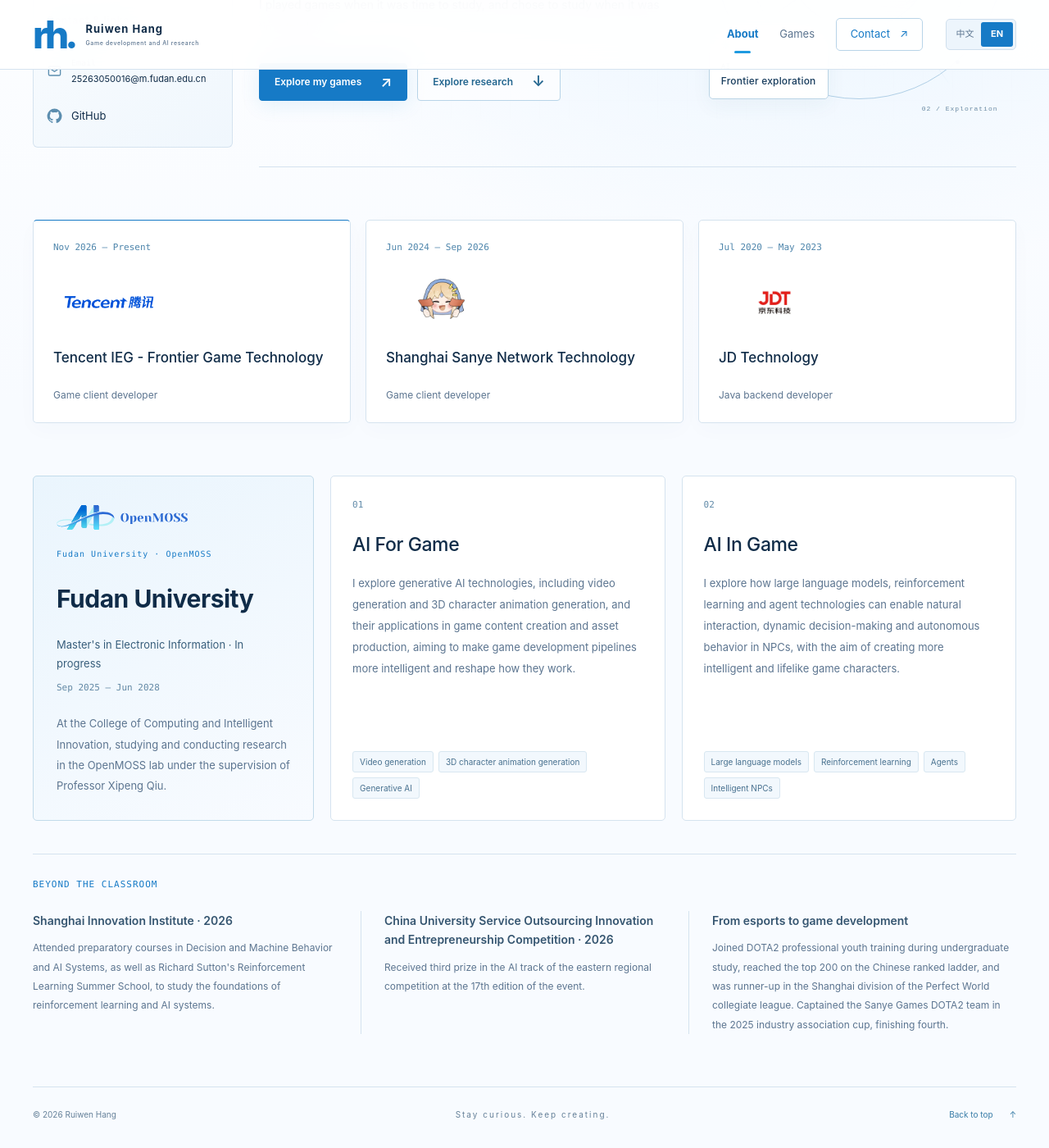
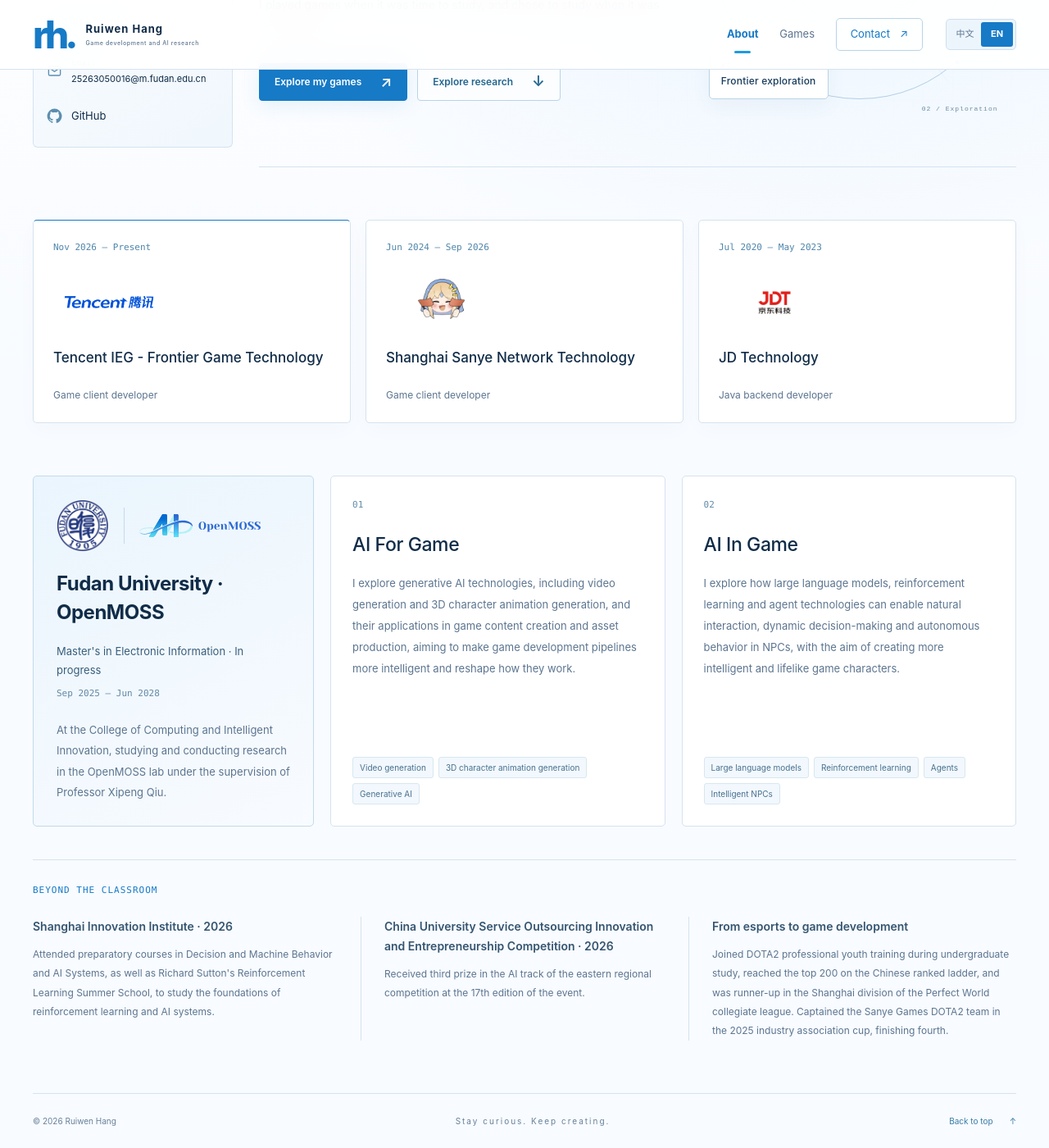
Before and after one commit to RavenHang/ravenhang.github.io, a Jekyll site: the page built from _pages/about-en.md, in a window 1280 px wide and 1400 px high, scrolled down 431 px. Shown: the whole window at 82% size. Built offline with Jekyll 4.4.1, drawn with Linux system fonts in a browser that asks for light colours.

Commit message:
Add Fudan emblem and streamline education branding

```diff
--- a/_includes/personal-home.html
+++ b/_includes/personal-home.html
@@ -42,11 +42,11 @@
           <h2 id="research-title" class="sr-only">{{ ui.research_heading }}</h2>
           <div class="research-layout">
             <div class="education">
-              <p class="eyebrow education-brand">
-                <a class="education-logo" href="https://openmoss.ai/" target="_blank" rel="noopener noreferrer"><img src="{{ '/images/openmoss-logo.svg' | relative_url }}" alt="OpenMOSS" width="160" height="31" loading="lazy" decoding="async"></a>
-                <span>{{ ui.education_label }}</span>
-              </p>
-              <h3>{{ profile.education.school }}</h3>
+              <div class="education-brand">
+                <img class="education-emblem" src="{{ '/images/fudan-emblem.png' | relative_url }}" alt="" width="64" height="64" loading="lazy" decoding="async" aria-hidden="true">
+                <a class="education-logo" href="https://openmoss.ai/" target="_blank" rel="noopener noreferrer"><img src="{{ '/images/openmoss-logo.svg' | relative_url }}" alt="OpenMOSS" width="148" height="29" loading="lazy" decoding="async"></a>
+              </div>
+              <h3>{{ ui.education_label }}</h3>
               <div class="education-meta"><p>{{ profile.education.degree }}</p><p>{{ profile.education.period }}</p></div>
               <p class="education-description">{{ profile.education.description }}</p>
             </div>
--- a/assets/css/personal-home.css
+++ b/assets/css/personal-home.css
@@ -138,12 +138,12 @@ html[lang="en"] .page-home .hero h1 { font-size:clamp(34px,3.2vw,47px); line-hei
 .research-inner { min-width:0; }
 .page-home .research-layout { display:grid; grid-template-columns:minmax(230px,.82fr) minmax(0,2fr); gap:20px; align-items:stretch; }
 .page-home .education { padding:28px; border:1px solid #c2dbea; border-radius:5px; background:linear-gradient(150deg,#eaf5fd,#f8fbff); box-shadow:none; }
-.page-home .education>.eyebrow { font:10px/1.7 var(--mono); color:var(--primary); letter-spacing:1px; }
-.page-home .education-brand { display:flex; flex-direction:column; align-items:flex-start; gap:14px; text-transform:none; }
-.page-home .education-logo { display:inline-flex; align-items:center; min-height:44px; max-width:100%; }
-.page-home .education-logo img { display:block; width:160px; max-width:100%; height:auto; }
-.page-home .education h3,html[lang="en"] .page-home .education h3 { margin-top:27px; font-size:30px; color:var(--ink); line-height:1.3; letter-spacing:-.5px; }
-.page-home .education-meta { margin-top:25px; font-size:13px; color:#385e7b; }
+.page-home .education-brand { display:flex; align-items:center; gap:18px; min-width:0; }
+.page-home .education-emblem { display:block; flex:0 0 64px; width:64px; height:64px; object-fit:contain; border-radius:50%; }
+.page-home .education-logo { display:inline-flex; flex:1; align-items:center; min-width:0; min-height:44px; padding-left:18px; border-left:1px solid #c2dbea; }
+.page-home .education-logo img { display:block; width:148px; max-width:100%; height:auto; }
+.page-home .education h3,html[lang="en"] .page-home .education h3 { margin-top:22px; font-size:24px; color:var(--ink); line-height:1.45; letter-spacing:-.5px; }
+.page-home .education-meta { margin-top:18px; font-size:13px; color:#385e7b; }
 .page-home .education-meta p:last-child { color:#6389a5; margin-top:8px; font:11px/1.7 var(--mono); }
 .page-home .education-description { margin-top:22px; color:var(--muted); font-size:13px; line-height:1.95; }
 .page-home .research-list { display:grid; grid-template-columns:repeat(2,minmax(0,1fr)); gap:20px; }
@@ -182,10 +182,10 @@ html[lang="en"] .page-home .hero h1 { font-size:clamp(34px,3.2vw,47px); line-hei
   .page-home .orbit-coordinate { font-size:6px; }
   .page-home .research-layout { grid-template-columns:1fr; }
   .page-home .education { display:grid; grid-template-columns:1fr 1fr; gap:12px 32px; }
-  .page-home .education>.eyebrow { grid-column:1 / -1; }
+  .page-home .education-brand { grid-column:1; }
   .page-home .education h3,html[lang="en"] .page-home .education h3 { margin-top:8px; }
   .page-home .education-meta { grid-column:1; margin-top:0; }
-  .page-home .education-description { grid-column:2; grid-row:2 / 4; margin-top:8px; align-self:center; }
+  .page-home .education-description { grid-column:2; grid-row:1 / 4; margin-top:0; align-self:center; }
 }
 @media(max-width:900px) {
   .intro-layout { grid-template-columns:1fr; gap:24px; }
@@ -237,8 +237,12 @@ html[lang="en"] .page-home .hero h1 { font-size:clamp(34px,3.2vw,47px); line-hei
   .page-home .experience-heading p { grid-column:2; align-self:start; margin:0; padding:0; font-size:11px; }
   .page-home .experience-date { font-size:10px; }
   .page-home .education { display:block; padding:24px; }
-  .page-home .education h3,html[lang="en"] .page-home .education h3 { margin-top:22px; font-size:29px; }
-  .page-home .education-meta { margin-top:20px; }
+  .page-home .education-brand { gap:12px; }
+  .page-home .education-emblem { flex-basis:56px; width:56px; height:56px; }
+  .page-home .education-logo { padding-left:12px; }
+  .page-home .education-logo img { width:132px; }
+  .page-home .education h3,html[lang="en"] .page-home .education h3 { margin-top:22px; font-size:23px; }
+  .page-home .education-meta { margin-top:18px; }
   .page-home .education-description { margin-top:20px; }
   .page-home .research-list { grid-template-columns:1fr; gap:12px; }
   .page-home .research-item { padding:24px; }
```
Also changed, not shown: images/fudan-emblem.png (added).
